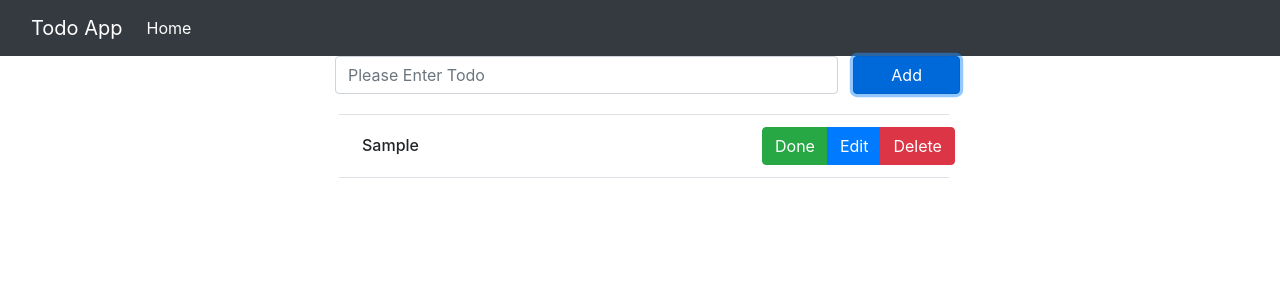
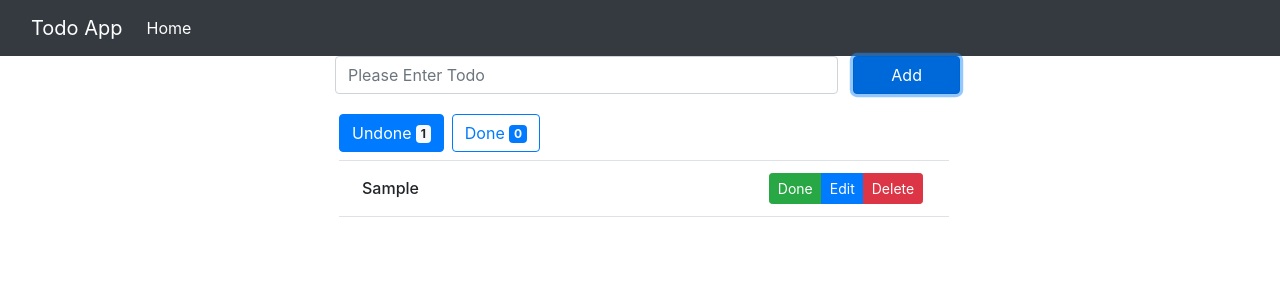
Before and after one commit to omoghadasi/TodoApp-ReactJS, a React (Create React App) app: page / in a window 1280 px wide. Both pictures are taken after typing "Sample" into the empty fields and a click on the button "Add". Shown: the top 300 px of the page. Built offline with nearby package versions, Linux system fonts and the light colour scheme.

Commit message:
Show Done and Undone Todos

```diff
--- a/src/Components/Todo.js
+++ b/src/Components/Todo.js
@@ -8,7 +8,7 @@ function Todo(props) {
                     {props.text}
                 </h6>
                 <div className="col-4 m-1">
-                    <div className="btn-group"
+                    <div className="btn-group btn-group-sm"
                          role="group"
                          aria-label="Basic example">
                         <button type="button"
--- a/src/Components/TodoList.js
+++ b/src/Components/TodoList.js
@@ -1,20 +1,28 @@
-import React, {useContext} from "react";
+import React, {useContext, useState} from "react";
 import TodosContext from "../Contexts/Todos";
 import Todo from "./Todo";
 
 function TodoList() {
     const todosContext = useContext(TodosContext)
-
+    const [statusDone, setStatusDone] = useState(false);
     let {todos} = todosContext;
-
-    console.log(todos)
+    let filterTodos = todos.filter(item => item.done === statusDone)
     return (
         <div className="col-6 mt-3">
+            <div className="d-flex">
+                <button className={`btn btn-outline-primary m-1 ${!statusDone ? 'active' : ''}`}
+                        onClick={() => setStatusDone(false)}>Undone <span className={`badge ${!statusDone ? 'badge-light' : 'badge-primary'}`}>{todos.filter(item => item.done === false).length}</span>
+                </button>
+                <button className={`btn btn-outline-primary m-1 ${statusDone ? 'active' : ''}`}
+                        onClick={() => setStatusDone(true)}>Done <span className={`badge ${statusDone ? 'badge-light' : 'badge-primary'}`}>{todos.filter(item => item.done === true).length}</span>
+                </button>
+            </div>
+
             {
-                todos.length === 0
+                filterTodos.length === 0
                     ? <p>There is not Todo</p>
-                    : todos.map(item => <Todo key={item.key}
-                                              text={item.text}/>)
+                    : filterTodos.map(item => <Todo key={item.key}
+                                                    text={item.text}/>)
             }
 
         </div>
```
